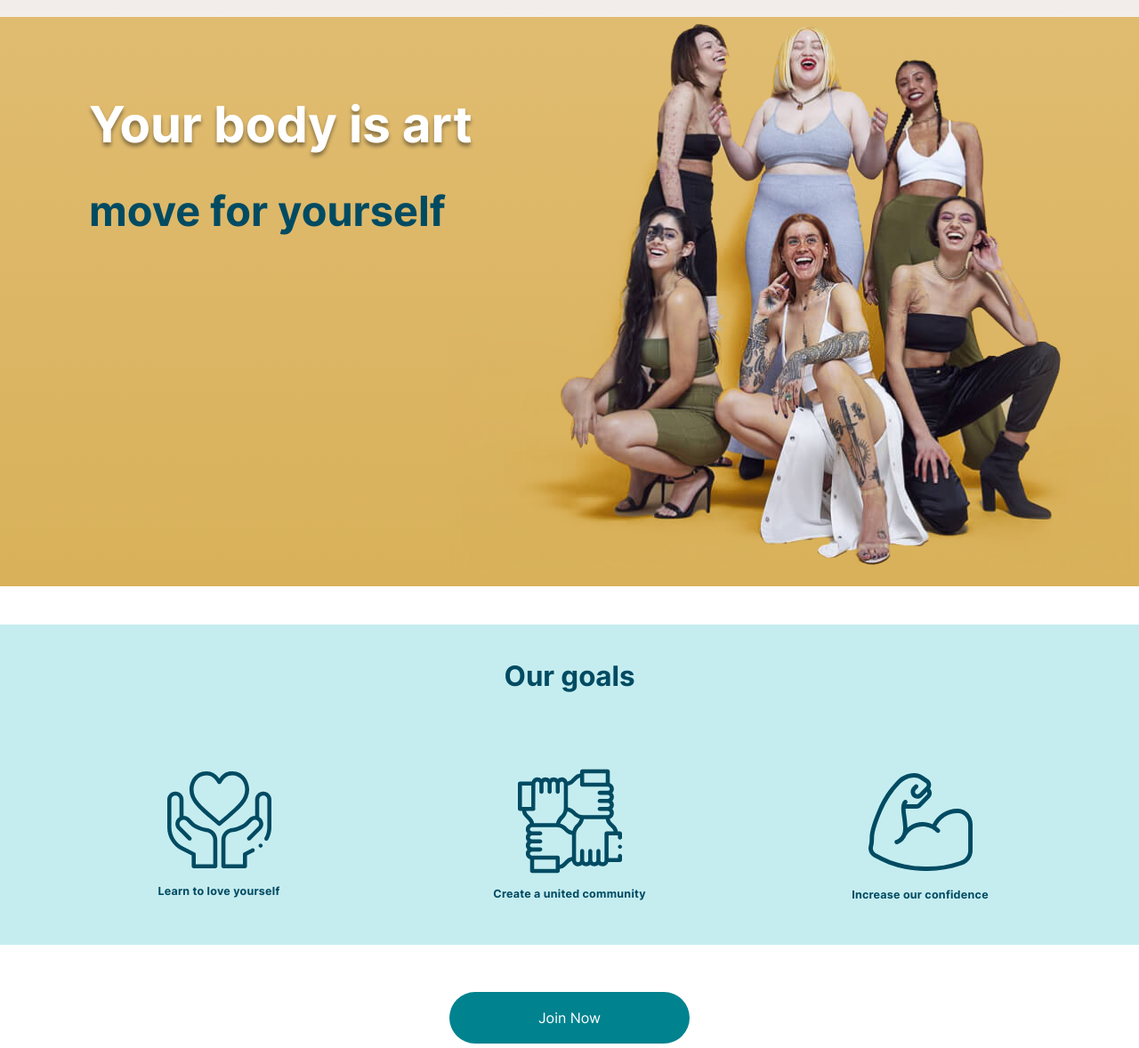
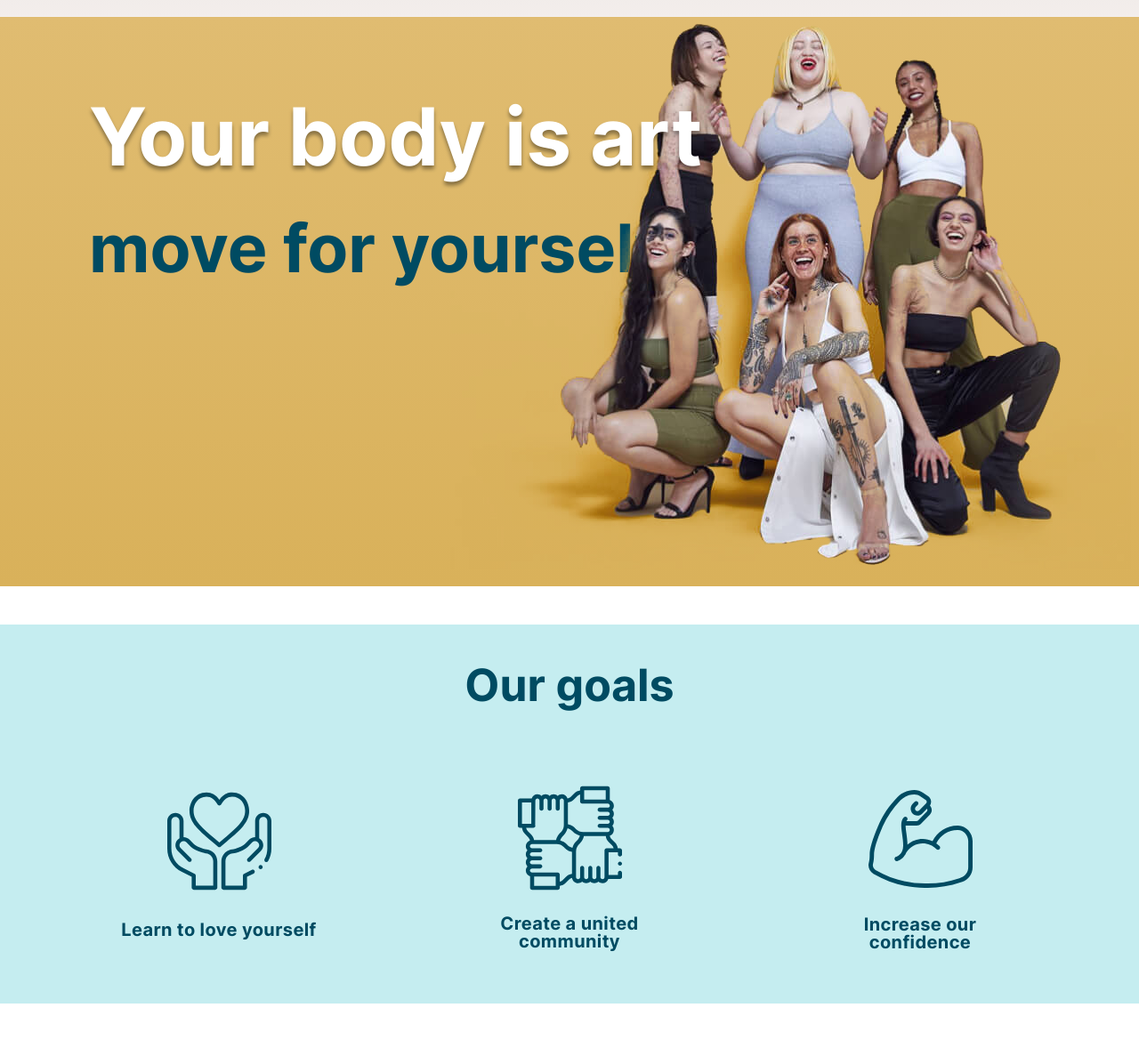
Before and after one commit to nimaprmdi/collaborate, a website: page index.html in a window 1280 px wide. Shown: the part 89-1267 px from the top of the page at 89% size. Drawn offline with Linux system fonts and the light colour scheme.

Commit message:
Fix minor issues

```diff
--- a/assets/src/scss/base/typography/_headings.scss
+++ b/assets/src/scss/base/typography/_headings.scss
@@ -1,61 +1,61 @@
 .text-massive {
-    font-size: rem(90px);
-    line-height: rem(70px);
+    font-size: 90px;
+    line-height: 70px;
     font-weight: 700;
     font-family: $collaborate_main_font;
 }
 
 h1,
 .h1 {
-    font-size: rem(75px);
-    line-height: rem(60px);
+    font-size: 75px;
+    line-height: 60px;
     font-weight: 700;
     font-family: $collaborate_main_font;
 }
 
 h2,
 .h2 {
-    font-size: rem(50px);
-    line-height: rem(50px);
+    font-size: 50px;
+    line-height: 50px;
     font-weight: 700;
     font-family: $collaborate_main_font;
 }
 
 h3,
 .h3 {
-    font-size: rem(31px);
-    line-height: rem(34px);
+    font-size: 31px;
+    line-height: 34px;
     font-weight: 700;
     font-family: $collaborate_main_font;
 }
 
 h4,
 .h4 {
-    font-size: rem(28px);
-    line-height: rem(36px);
+    font-size: 28px;
+    line-height: 36px;
     font-weight: 500;
     font-family: $collaborate_main_font;
 }
 
 .h4--small {
-    font-size: rem(20px);
-    line-height: rem(20px);
+    font-size: 20px;
+    line-height: 20px;
     font-weight: 700;
     font-family: $collaborate_main_font;
 }
 
 h5,
 .h5 {
-    font-size: rem(16px);
-    line-height: rem(19px);
+    font-size: 16px;
+    line-height: 19px;
     font-weight: 700;
     font-family: $collaborate_main_font;
 }
 
 h6,
 .h6 {
-    font-size: rem(15px);
-    line-height: rem(34px);
+    font-size: 15px;
+    line-height: 34px;
     font-weight: 400;
     font-family: $collaborate_main_font;
 }
```
Also changed, not shown: assets/css/style.css, assets/src/css/style.css.
